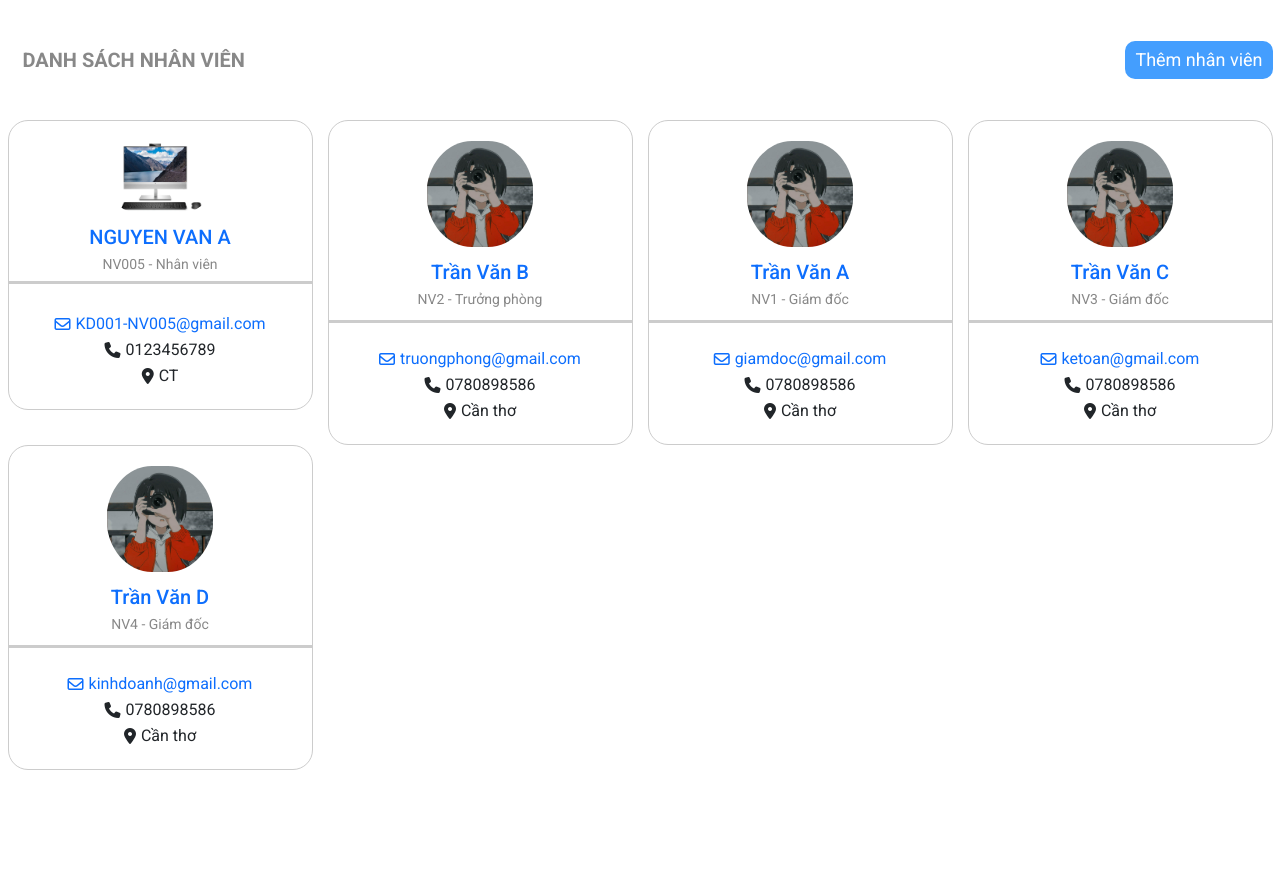
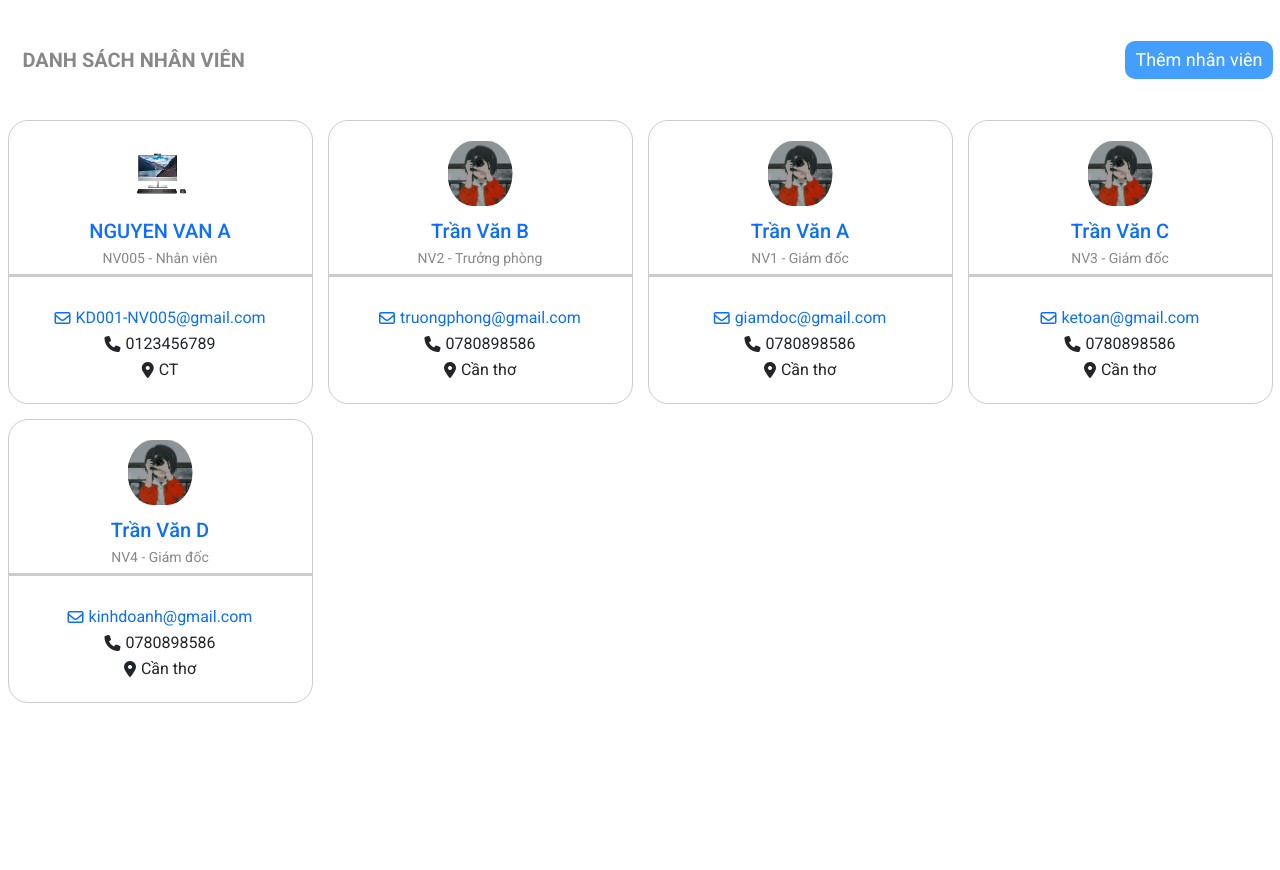
Before and after one commit to lct-kenly/DTSoft, a PHP site: page /pages/content_list_staff.php in a window 1280 px wide. After the commit the page ends 703 px from the top, so only its background shows below. Run offline with PHP 8.4, Linux system fonts and the light colour scheme; data comes from the database, SQL or seed files in the repository.

Commit message:
fix giao dien staff list

```diff
--- a/asset/styles/style_change_password.css
+++ b/asset/styles/style_change_password.css
@@ -26,6 +26,10 @@
     font-size: 2rem;
 }
 
+.form__password {
+    width: 50%;
+}
+
 .form-control {
     font-size: 1.5rem;
     margin-top: 1rem;
--- a/asset/styles/style_staff.css
+++ b/asset/styles/style_staff.css
@@ -30,13 +30,17 @@
     margin-bottom: 10rem;
 }
 
+.col-md-3 {
+    margin-bottom: 1.5rem;
+}
+
 .staff__list_items {
     display: flex;
     justify-content: center;
     align-items: center;
     flex-direction: column;
     width: 100%;
-    /* height: 120%; */
+    min-height: 100%;
     border: 1px solid #ccc;
     border-radius: 20px;
 }
@@ -62,7 +66,9 @@
 .staff__img {
     display: flex;
     align-items: center;
-    width: 40%;
+    width: 8rem;
+    height: 6.5rem;
+    object-fit: contain;
     border-radius: 99px;
 }
 
```
Also changed, not shown: pages/content_change_password.php (+6 -6 lines), asset/img/kute.jpg (added).
